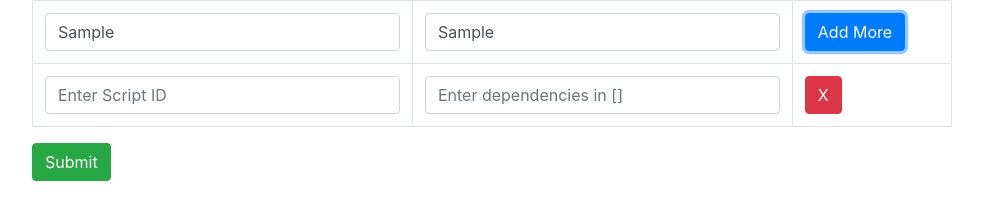
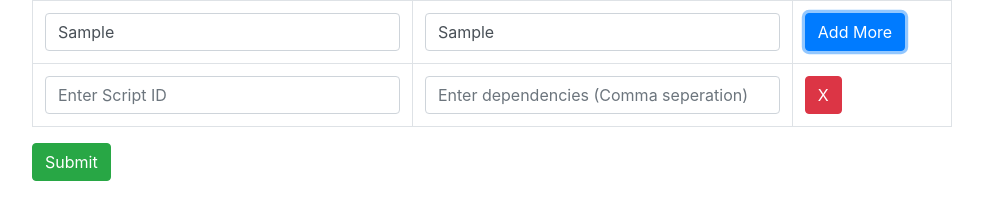
Before and after one commit to biryodh/test-task, a plain HTML site: page index.html in a window 1280 px wide. Both pictures are taken after typing "Sample", "Sample" into the empty fields and a click on the button "Add More". Shown: the whole page, without its empty margins (148-1131 px from the left). Drawn offline with nearby package versions, Linux system fonts and the light colour scheme.

Commit message:
Update index.html

```diff
--- a/index.html
+++ b/index.html
@@ -22,7 +22,7 @@
                   <table class="table table-bordered table-hover" id="dynamic_field">
                     <tr>
                       <td><input type="text" name="script[]" placeholder="Enter Script ID" class="form-control name_list" id="script" /></td>
-                      <td><input type="text" name="dependencies[]" placeholder="Enter dependencies in []" class="form-control name_email" id="dependency"/></td>
+                      <td><input type="text" name="dependencies[]" placeholder="Enter dependencies (Comma seperation)" class="form-control name_email" id="dependency"/></td>
                       <td><button type="button" name="add" id="add" class="btn btn-primary">Add More</button></td>
                     </tr>
                   </table>
@@ -56,7 +56,7 @@
       //addamount += 700;
       //console.log('amount: ' + addamount);
     i++;
-       $('#dynamic_field').append('<tr id="row'+i+'"><td><input type="text" name="script[]" id="script" placeholder="Enter Script ID" class="form-control name_list"/></td><td><input type="text" name="dependencies[]" id="dependency" placeholder="Enter dependencies in []" class="form-control name_email"/></td>	<td><button type="button" name="remove" id="'+i+'" class="btn btn-danger btn_remove">X</button></td></tr>');
+       $('#dynamic_field').append('<tr id="row'+i+'"><td><input type="text" name="script[]" id="script" placeholder="Enter Script ID" class="form-control name_list"/></td><td><input type="text" name="dependencies[]" id="dependency" placeholder="Enter dependencies (Comma seperation)" class="form-control name_email"/></td>	<td><button type="button" name="remove" id="'+i+'" class="btn btn-danger btn_remove">X</button></td></tr>');
      });
 
    $(document).on('click', '.btn_remove', function(){
```
